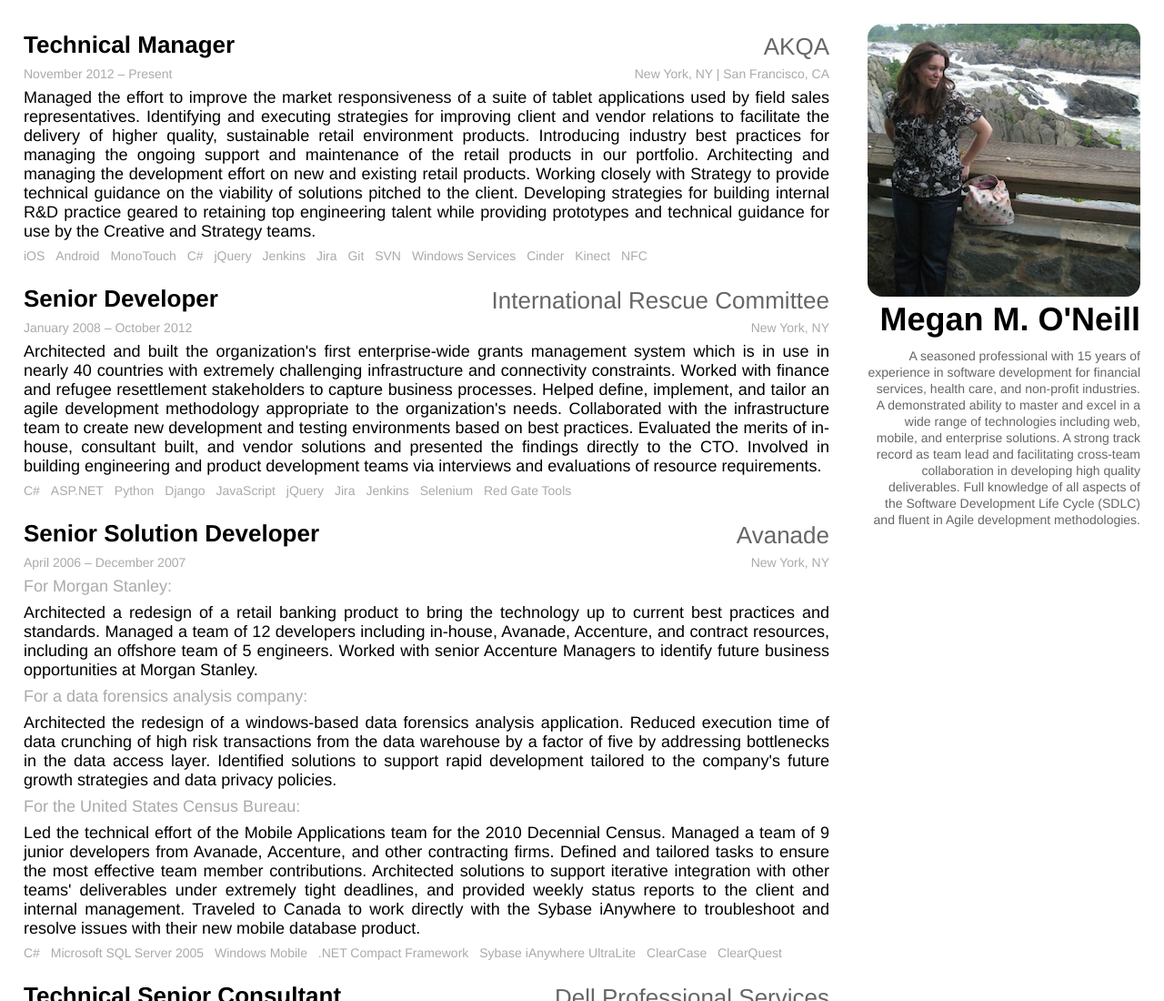
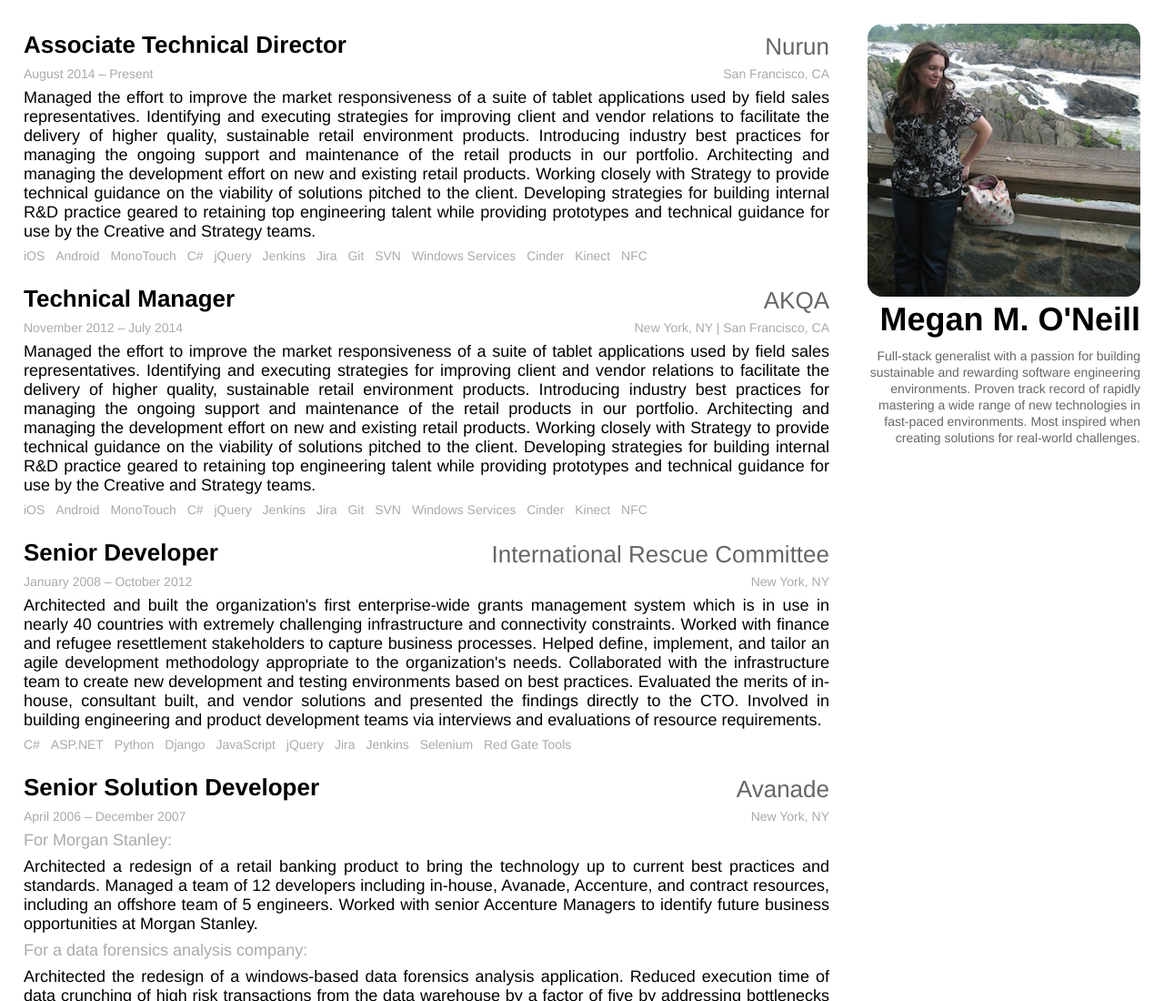
Before and after one commit to meganmilesoneill/meganmoneill.com, a plain HTML site: page index.html in a window 1280 px wide. Shown: the top 1100 px of the page at 91% size. Drawn offline with Linux system fonts and the light colour scheme.

Commit message:
updating AKQA and Nurun status

```diff
--- a/index.html
+++ b/index.html
@@ -13,12 +13,29 @@
         </div>
         <h1 id="name">Megan M. O'Neill</h1>
         <div id="summary">
-          <span class="text">A seasoned professional with 15 years of experience in software development for financial services, health care, and non-profit industries. A demonstrated ability to master and excel in a wide range of technologies including web, mobile, and enterprise solutions. A strong track record as team lead and facilitating cross-team collaboration in developing high quality deliverables. Full knowledge of all aspects of the Software Development Life Cycle (SDLC) and fluent in Agile development methodologies.</span>
+          <span class="text">Full-stack generalist with a passion for building sustainable and rewarding software engineering environments.  Proven track record of rapidly mastering a wide range of new technologies in fast-paced environments.  Most inspired when creating solutions for real-world challenges.</span>
         </div>
       </div>
     </div>
     <div id="main">
       <div id="experience">
+        <div class="job">
+          <div class="titles">
+            <span class="company">Nurun</span>
+            <h2 class="position">Associate Technical Director</h2>
+          </div>
+          <div class="timeandplace">
+            <span class="location">San Francisco, CA</span>
+            <div class="time">
+              <span class="startdate">August 2014</span> &ndash;
+              <span class="enddate">Present</span>
+            </div>
+          </div>
+          <div class="text"><p>Managed the effort to improve the market responsiveness of a suite of tablet applications used by field sales representatives. Identifying and executing strategies for improving client and vendor relations to facilitate the delivery of higher quality, sustainable retail environment products. Introducing industry best practices for managing the ongoing support and maintenance of the retail products in our portfolio. Architecting and managing the development effort on new and existing retail products. Working closely with Strategy to provide technical guidance on the viability of solutions pitched to the client. Developing strategies for building internal R&amp;D practice geared to retaining top engineering talent while providing prototypes and technical guidance for use by the Creative and Strategy teams.</p></div>
+          <ul class="technologies">
+            <li>iOS</li> <li>Android</li> <li>MonoTouch</li> <li>C#</li> <li>jQuery</li> <li>Jenkins</li> <li>Jira</li> <li>Git</li> <li>SVN</li> <li>Windows Services</li> <li>Cinder</li> <li>Kinect</li> <li>NFC</li>
+          </ul>
+        </div>
         <div class="job">
           <div class="titles">
             <span class="company">AKQA</span>
@@ -28,7 +45,7 @@
             <span class="location">New York, NY | San Francisco, CA</span>
             <div class="time">
               <span class="startdate">November 2012</span> &ndash;
-              <span class="enddate">Present</span>
+              <span class="enddate">July 2014</span>
             </div>
           </div>
           <div class="text"><p>Managed the effort to improve the market responsiveness of a suite of tablet applications used by field sales representatives. Identifying and executing strategies for improving client and vendor relations to facilitate the delivery of higher quality, sustainable retail environment products. Introducing industry best practices for managing the ongoing support and maintenance of the retail products in our portfolio. Architecting and managing the development effort on new and existing retail products. Working closely with Strategy to provide technical guidance on the viability of solutions pitched to the client. Developing strategies for building internal R&amp;D practice geared to retaining top engineering talent while providing prototypes and technical guidance for use by the Creative and Strategy teams.</p></div>
```
